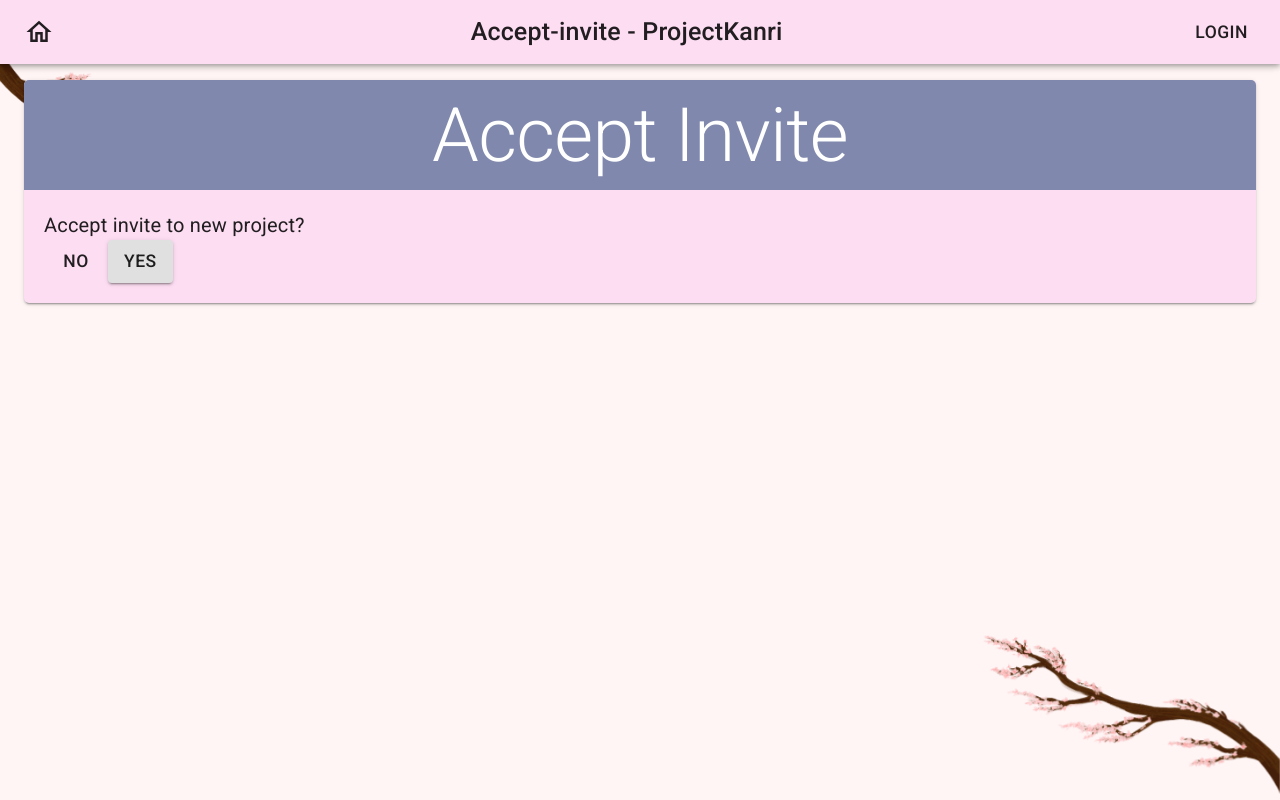
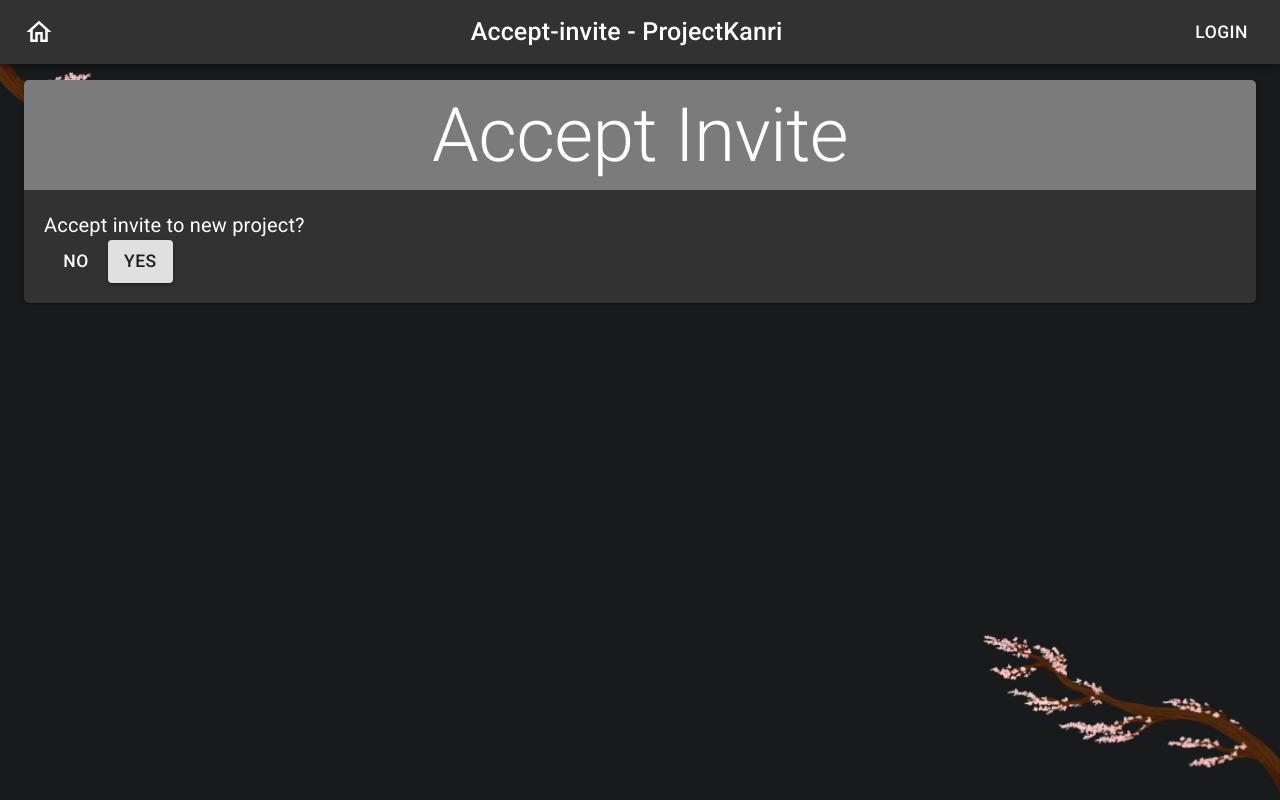
Before and after one commit to moojigc/ProjectKanri, a React (Create React App) app in the folder client/: page /accept-invite/1 in a window 1280 px wide. Built offline with nearby package versions, Linux system fonts and the light colour scheme; no server answers.

Commit message:
Made dark mode the default. Looks better when loading for the first time

```diff
--- a/client/src/App.js
+++ b/client/src/App.js
@@ -21,16 +21,16 @@ import AcceptInvite from "./pages/AcceptInvite";
 import NoMatch from "./pages/NoMatch";
 
 function App() {
-	const browserDarkMode = useMediaQuery("(prefers-color-scheme: dark)");
-	const getUserDarkMode = (browserDarkMode) => {
-		const storedDarkMode = JSON.parse(localStorage.getItem("darkMode"));
-		if (storedDarkMode !== undefined) return storedDarkMode;
-		else return browserDarkMode;
+	const browserLightMode = useMediaQuery("(prefers-color-scheme: light)");
+	const getUserLightMode = (browserLightMode) => {
+		const storedLightMode = JSON.parse(localStorage.getItem("lightMode"));
+		if (storedLightMode !== undefined) return storedLightMode;
+		else return browserLightMode;
 	};
-	const userPrefersDarkMode = getUserDarkMode(browserDarkMode);
-	const forceLightTheme = theme(false);
+	const userPrefersLightMode = getUserLightMode(browserLightMode);
+	const forceLightTheme = theme(true);
 
-	const [preferredTheme, setPreferredTheme] = useState(browserDarkMode);
+	const [preferredTheme, setPreferredTheme] = useState(browserLightMode);
 	const [isMounted, setMounted] = useState(false);
 	const [user, setUser] = useState({
 		auth: false,
@@ -43,12 +43,12 @@ function App() {
 	});
 
 	useEffect(() => {
-		setPreferredTheme(userPrefersDarkMode);
+		setPreferredTheme(userPrefersLightMode);
 		userAPI.checkStatus().then((res) => {
 			setUser(res.user);
 			setMounted(true);
 		});
-	}, [userPrefersDarkMode]);
+	}, [userPrefersLightMode]);
 	return (
 		<Router>
 			<UserProvider value={{ user, setUser }}>
@@ -57,7 +57,7 @@ function App() {
 						<CssBaseline />
 						<img
 							src={sakuraFlipped}
-							alt=""
+							alt="sakura branch"
 							style={{
 								zIndex: -1,
 								position: "fixed",
@@ -68,7 +68,7 @@ function App() {
 						/>
 						<img
 							src={sakuraBranch}
-							alt=""
+							alt="sakura branch"
 							style={{
 								zIndex: -1,
 								position: "fixed",
--- a/client/src/components/Navbar/index.js
+++ b/client/src/components/Navbar/index.js
@@ -73,8 +73,8 @@ const Navbar = ({ preferredTheme, setPreferredTheme }) => {
 		history.push("/login");
 	};
 	const handleChangeTheme = ({ target }) => {
-		setPreferredTheme(target.checked);
-		localStorage.setItem("darkMode", target.checked);
+		setPreferredTheme(!target.checked);
+		localStorage.setItem("lightMode", !target.checked);
 	};
 	useEffect(() => {
 		let title = location.pathname.split("/")[1];
@@ -168,7 +168,7 @@ const Navbar = ({ preferredTheme, setPreferredTheme }) => {
 							</MenuItem>
 							<MenuItem>
 								<FormGroup row>
-									<FormControlLabel control={<Switch checked={preferredTheme} onChange={handleChangeTheme} />} label="Dark Mode" />
+									<FormControlLabel control={<Switch checked={!preferredTheme} onChange={handleChangeTheme} />} label="Dark Mode" />
 								</FormGroup>
 							</MenuItem>
 							<MenuItem>
--- a/client/src/utils/theme.js
+++ b/client/src/utils/theme.js
@@ -1,21 +1,21 @@
 import { createMuiTheme } from "@material-ui/core";
 
-const theme = (darkMode) =>
+const theme = (lightMode) =>
 	createMuiTheme({
 		palette: {
-			type: darkMode ? "dark" : "light",
+			type: lightMode ? "light" : "dark",
 			background: {
-				default: darkMode ? "rgb(25, 26, 27)" : "rgb(255, 245, 245)",
-				paper: darkMode ? "rgb(50,50,50)" : "rgb(252, 221, 242)"
+				default: lightMode ? "rgb(255, 245, 245)" : "rgb(25, 26, 27)",
+				paper: lightMode ? "rgb(252, 221, 242)" : "rgb(50,50,50)"
 			},
 			primary: {
-				main: darkMode ? "rgb(97, 108, 153)" : "rgb(255, 196, 236)"
+				main: lightMode ? "rgb(255, 196, 236)" : "rgb(97, 108, 153)"
 			},
 			secondary: {
-				main: darkMode ? "rgb(90, 90, 90)" : "rgb(97, 108, 153)"
+				main: lightMode ? "rgb(97, 108, 153)" : "rgb(90, 90, 90)"
 			},
 			kone: {
-				light: darkMode ? "rgb(135, 134, 134)" : "rgb(255, 245, 245)"
+				light: lightMode ? "rgb(255, 245, 245)" : "rgb(135, 134, 134)"
 			}
 		}
 	});
```
